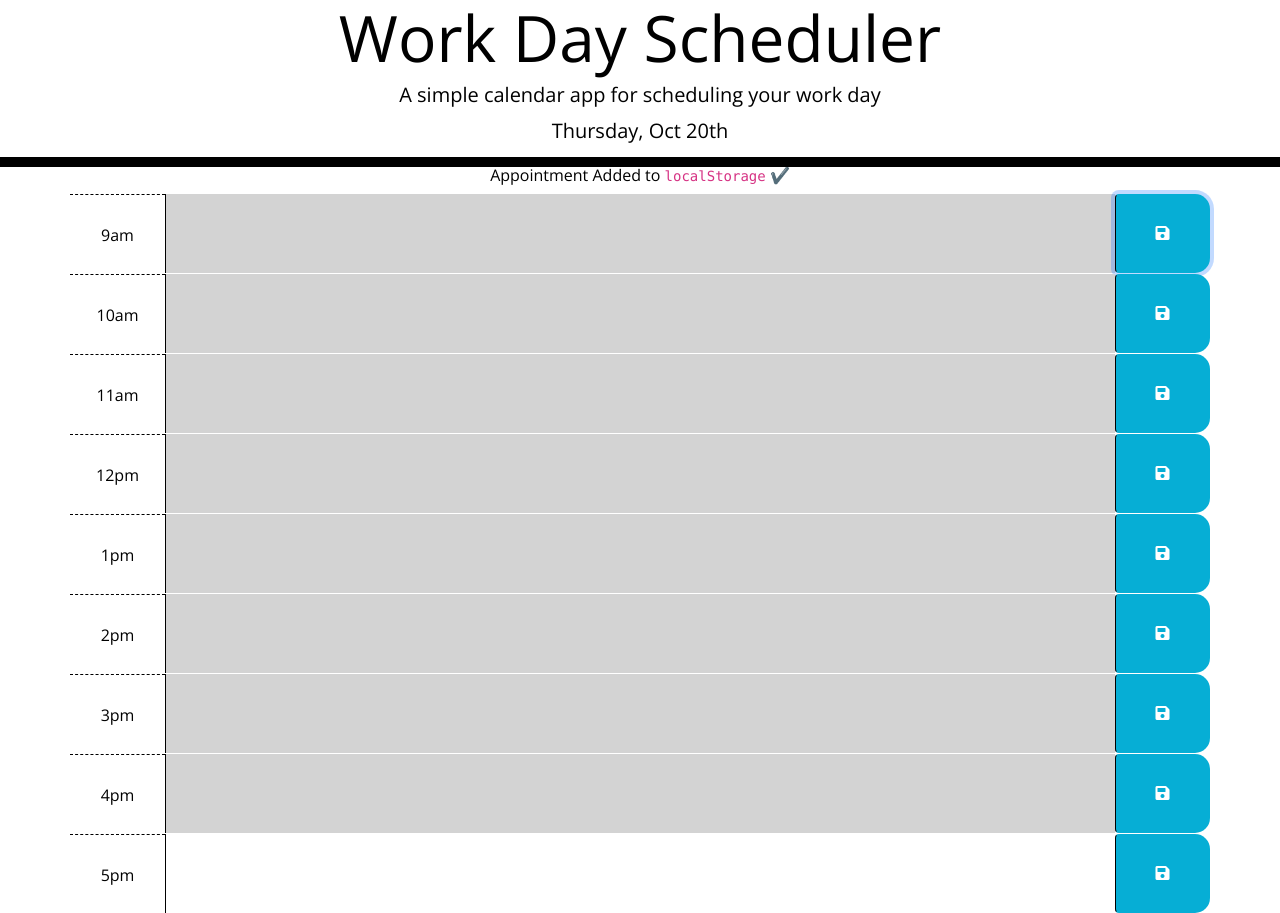
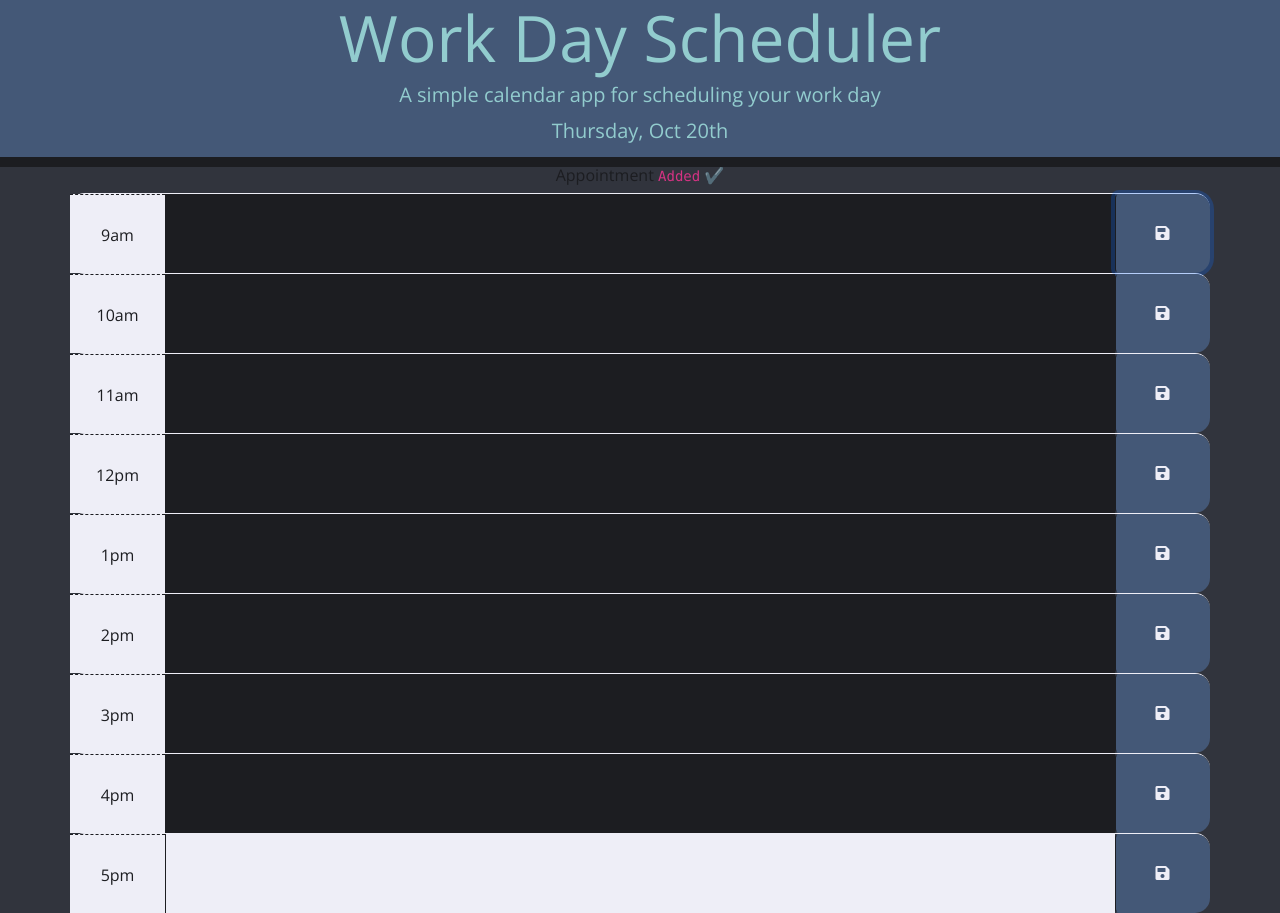
Before and after one commit to jlewisit/work-day-scheduler, a plain HTML site: page index.html in a window 1280 px wide. Both pictures are taken after a click on the button 1162 px from the left and 207 px from the top of the page. Drawn offline with nearby package versions, Linux system fonts and the light colour scheme; a web font is replaced by a local one.

Commit message:
color scheme update

```diff
--- a/Develop/style.css
+++ b/Develop/style.css
@@ -1,25 +1,37 @@
+:root {
+  --primary: rgba(68, 88, 119, 1);
+  --secondary: rgba(146, 204, 206, 1);
+  --tertiary: rgba(49, 52, 61, 1);
+  --dark: rgba(28, 29, 33, 1);
+  --light: rgba(238, 238, 247, 1);
+}
+
 body {
   font-family: 'Open Sans', sans-serif;
   font-size: 16px;
   line-height: 1;
+  background-color: var(--tertiary);
   /* min-height: 1000px; */
 }
 
 textarea {
-  background: transparent;
+  /* background: transparent; */
+  background: var(--light);
   border: none;
   resize: none;
-  color: #000000;
-  border-left: 1px solid black;
+  color: var(--dark);
+  border-left: 1px solid var(--dark);
   padding: 10px;
 }
 
 .jumbotron {
   text-align: center;
-  background-color: transparent;
-  color: black;
+  /* background-color: transparent; */
+  background-color: var(--primary);
+  color: var(--secondary);
   border-radius: 0;
-  border-bottom: 10px solid black;
+  border-bottom: 10px solid var(--dark);
+
 }
 
 .description {
@@ -34,36 +46,43 @@ textarea {
 .row {
   white-space: pre-wrap;
   height: 80px;
-  border-top: 1px solid white;
+  border-top: 1px solid var(--light);
 }
 
 .hour {
-  background-color: #ffffff;
-  color: #000000;
-  border-top: 1px dashed #000000;
+  /* background-color: #ffffff; */
+  background-color: var(--light);
+  color: var(--dark);
+  border-top: 1px dashed var(--dark);
 }
 
 .past {
-  background-color: #d3d3d3;
-  color: white;
+  /* background-color: #d3d3d3; */
+  background-color: var(--dark);
+  color: var(--light);
 }
 
 .present {
-  background-color: #ff6961;
-  color: white;
+  /* background-color: #ff6961; */
+  background-color: var(--primary);
+  color: var(--light);
 }
 
 .future {
-  background-color: #77dd77;
-  color: white;
+  /* background-color: #77dd77; */
+  background-color: var(--secondary);
+  /* color: var(--light); */
+  color: var(--light);
 }
 
 .saveBtn {
-  border-left: 1px solid black;
+  border-left: 1px solid var(--dark);
   border-top-right-radius: 15px;
   border-bottom-right-radius: 15px;
-  background-color: #06aed5;
-  color: white;
+  /* background-color: #06aed5; */
+  background-color: var(--primary);
+  /* color: var(--light); */
+  color: var(--light);
 }
 
 .saveBtn i:hover {
@@ -74,7 +93,7 @@ textarea {
 .notification {
   display: none;
   padding-bottom: 10px;
-  color: black;
+  color: var(--dark);
 }
 
 .show {
--- a/index.html
+++ b/index.html
@@ -22,7 +22,7 @@
       <p id="currentDay" class="lead"></p>
     </header>
 
-    <section class='text-center notification' id="notify">Appointment Added to <code>localStorage</code> ✔️</section>
+    <section class='text-center notification' id="notify">Appointment <code>Added</code> ✔️</section>
 
     <div class="container">
 
```
Also changed, not shown: Assets/05-third-party-apis-homework-demo.gif (deleted).
